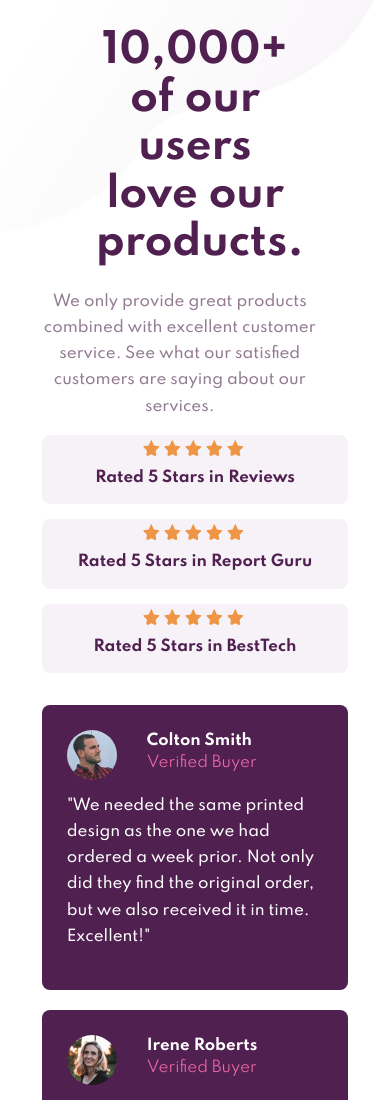
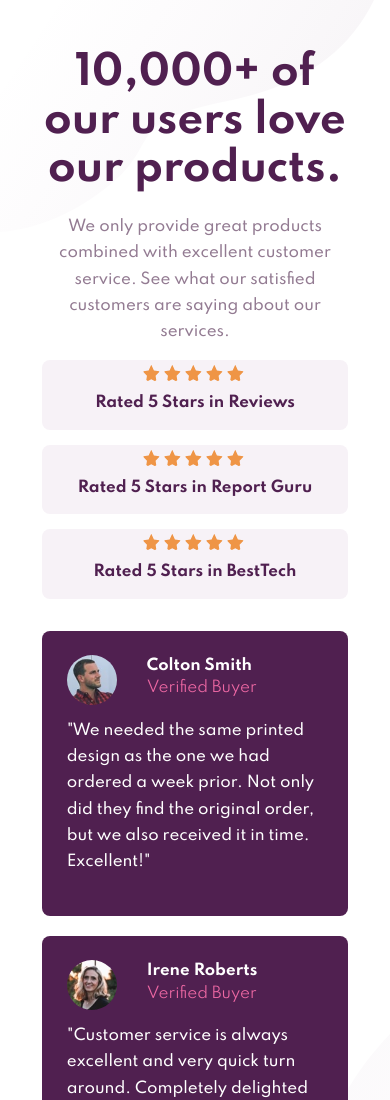
Before and after one commit to Zike01/social-proof-section-master, a plain HTML site: page index.html in a window 390 px wide. Shown: the top 1100 px of the page. Drawn offline with nearby package versions, Linux system fonts and the light colour scheme.

Commit message:
Update styles.css
Made changes to mobile design.

```diff
--- a/css/styles.css
+++ b/css/styles.css
@@ -139,7 +139,12 @@ img {
   }
 
   .title {
-    margin: 0 auto 7% auto;
+    margin: 7% auto;
+    width: auto;
+  }
+
+  .description {
+    width: auto;
   }
 
   .rating {
```
